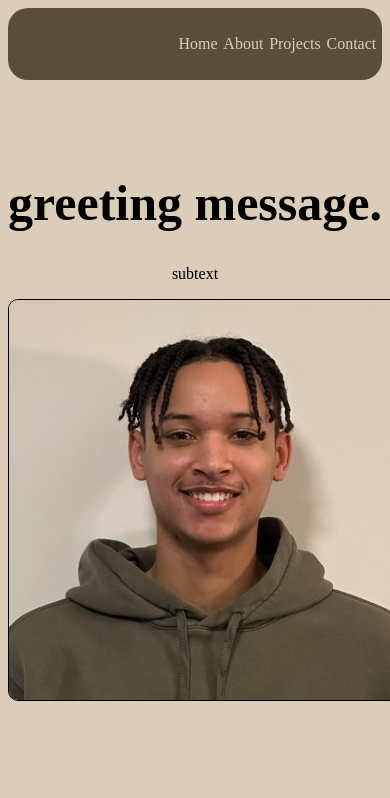
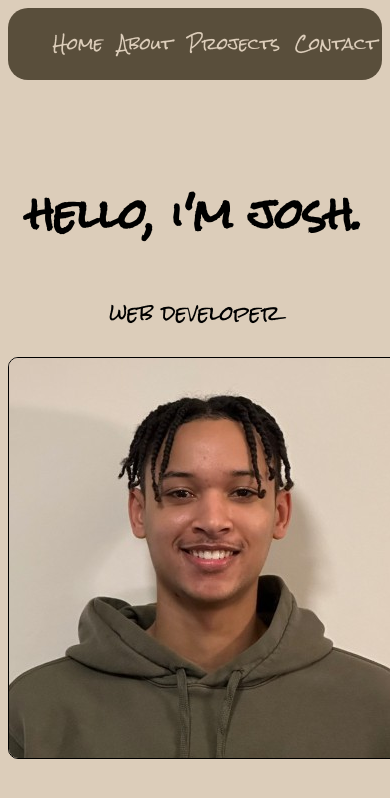
Before and after one commit to jcoop32/portfolio, a plain HTML site: page index.html in a window 390 px wide. Drawn offline with nearby package versions, Linux system fonts and the light colour scheme; a web font is replaced by a local one.

Commit message:
contact page responsive, nav-bar updated, other style changes

```diff
--- a/index.html
+++ b/index.html
@@ -2,6 +2,12 @@
 <html lang="en">
   <head>
     <link rel="stylesheet" href="style.css" />
+    <link rel="preconnect" href="https://fonts.googleapis.com" />
+    <link rel="preconnect" href="https://fonts.gstatic.com" crossorigin />
+    <link
+      href="https://fonts.googleapis.com/css2?family=Caveat&family=Libre+Baskerville&family=Poiret+One&family=Poller+One&family=Rock+Salt&display=swap"
+      rel="stylesheet"
+    />
     <!-- <meta charset="UTF-8" /> -->
     <!-- <meta http-equiv="X-UA-Compatible" content="IE=edge" /> -->
     <!-- <meta name="viewport" content="width=device-width, initial-scale=1.0" /> -->
@@ -41,8 +47,8 @@
       <!--front text container-->
       <div id="front-text-container">
         <!--add style to name with span-->
-        <h1 id="greeting-text">greeting <span>message</span>.</h1>
-        <p>subtext</p>
+        <h1 id="greeting-text">hello, i'm <span>josh</span>.</h1>
+        <p class="font">web developer</p>
       </div>
       <!--image container-->
       <div id="fp-img-container">
--- a/style.css
+++ b/style.css
@@ -1,21 +1,16 @@
-element {
-  --bg-cream: #fefae0
-  --text-dark-green: #283618
-  --text-light-green: #606c38
-  --text-dark-brown: #bc6c25
-  --text-light-brown: #dda15e
+body {
+  background-color: #dccdba;
 }
-
-body{
-  background-color: #DCCDBA;
-}
-#nav-bar{
+#nav-bar {
   display: flex;
   flex-direction: row;
-  background-color: #594E3B;
+  background-color: #594e3b;
   border-radius: 20px;
 }
-#item-div{
+h2 {
+  font-family: 'Rock Salt', cursive;
+}
+#item-div {
   width: 100%;
   display: flex;
   justify-content: end;
@@ -25,22 +20,22 @@ body{
   flex-direction: row;
   justify-content: space-evenly;
   height: 40px;
-  align-content: end;
-  align-self: flex-end;
   align-items: center;
   width: 90%;
 }
-#container-home{
-  width: 50%;
+#container-home {
+  width: 70%;
 }
 a {
   text-decoration: none;
   color: black;
 }
-.nav-text{
-  color: #DCCDBA;
+.nav-text {
+  font-family: 'Rock Salt', cursive;
+  color: #dccdba;
 }
 .hoverOver {
+  font-family: 'Rock Salt', cursive;
   color: red;
 }
 li {
@@ -53,8 +48,13 @@ li {
   margin-top: 60px;
 }
 #greeting-text {
-  font-size: 50px;
+  font-family: 'Rock Salt', cursive;
+  font-size: 40px;
   color: black;
+}
+.font {
+  font-family: 'Rock Salt', cursive;
+  font-size: 20px;
 }
 #front-text-container {
   text-align: center;
@@ -63,7 +63,7 @@ li {
   border: 1px solid black;
   border-radius: 10px;
 }
-#about-title{
+#about-title {
   text-align: start;
 }
 #about-container {
@@ -74,7 +74,8 @@ li {
   justify-content: center;
   align-items: center;
 }
-#about-text{
+#about-text {
+  font-size: 22px;
   width: 50%;
   line-height: 28px;
   text-align: center;
@@ -82,7 +83,6 @@ li {
 #project-title {
   text-align: justify;
   padding-left: 15px;
-
 }
 #project-container {
   display: flex;
@@ -124,7 +124,7 @@ li {
   text-align: center;
   color: black;
 }
-.hoverH3{
+.hoverH3 {
   text-align: center;
   color: red;
 }
@@ -143,7 +143,7 @@ li {
   border: 0.5px solid black;
   background-color: white;
 }
-.btn-hover{
+.btn-hover {
   justify-content: center;
   align-content: center;
   width: 60%;
@@ -158,7 +158,7 @@ li {
   flex-direction: row;
   justify-content: space-around;
 }
-.contact-text{
+.contact-text {
   padding: 15px;
 }
 .hoverOverIconLinked {
@@ -171,45 +171,59 @@ li {
 }
 /* Responsiveness */
 
-@media (max-width: 670px){
-  .greeting{
+@media (max-width: 670px) {
+  .greeting {
     display: flex;
     flex-direction: column;
   }
-  #fp-img-container{
+  #ul-nav-bar {
+    width: 100%;
+    display: flex;
+    justify-content: space-evenly;
+    gap: 10px;
+  }
+  #item-div {
+    display: flex;
+    justify-content: center;
+    align-items: center;
+    align-content: center;
+  }
+  #container-home {
+    width: 0px;
+  }
+  #fp-img-container {
     margin: 0 auto;
   }
-  #about-text{
+  #about-text {
     width: 100%;
     font-size: medium;
   }
-  #project-title{
+  #project-title {
     display: flex;
     justify-content: center;
     align-items: center;
     font-size: medium;
   }
-  .project-h3{
+  .project-h3 {
     font-size: medium;
   }
-  .project-item{
+  .project-item {
     width: 85%;
-
   }
-  .link-img{
+  .link-img {
     display: flex;
   }
   /* .project-img-container{
     margin: 0 auto;
   } */
-  .project-p{
+  .project-p {
     text-align: center;
     width: 100%;
     font-size: small;
     margin-right: 20px;
     margin-top: -10px;
   }
-  .project-img{
+  .project-img {
     width: 50%;
     margin: 0 auto;
   }
@@ -218,12 +232,12 @@ li {
     text-align: center;
     color: black;
   }
-  .hoverH3{
+  .hoverH3 {
     text-align: center;
     font-size: medium;
     color: red;
   }
-  .project-btn{
+  .project-btn {
     justify-content: center;
     align-content: center;
     width: 45%;
@@ -233,7 +247,7 @@ li {
     background-color: white;
     font-size: x-small;
   }
-  .btn-hover{
+  .btn-hover {
     justify-content: center;
     align-content: center;
     width: 45%;
@@ -244,14 +258,14 @@ li {
     color: white;
     font-size: x-small;
   }
-  #contact-container{
+  #contact-container {
     display: flex;
     flex-direction: column;
     justify-content: center;
     align-items: center;
-    gap: 20px;
+    gap: 40px;
   }
-  .icon{
+  .icon {
     width: 48px;
   }
 }
```
Also changed, not shown: about.html (+6 -0 lines), contact.html (+6 -0 lines), projects.html (+6 -0 lines), images/envelope-fill.svg, images/github (1).svg, images/linkedin.svg.
